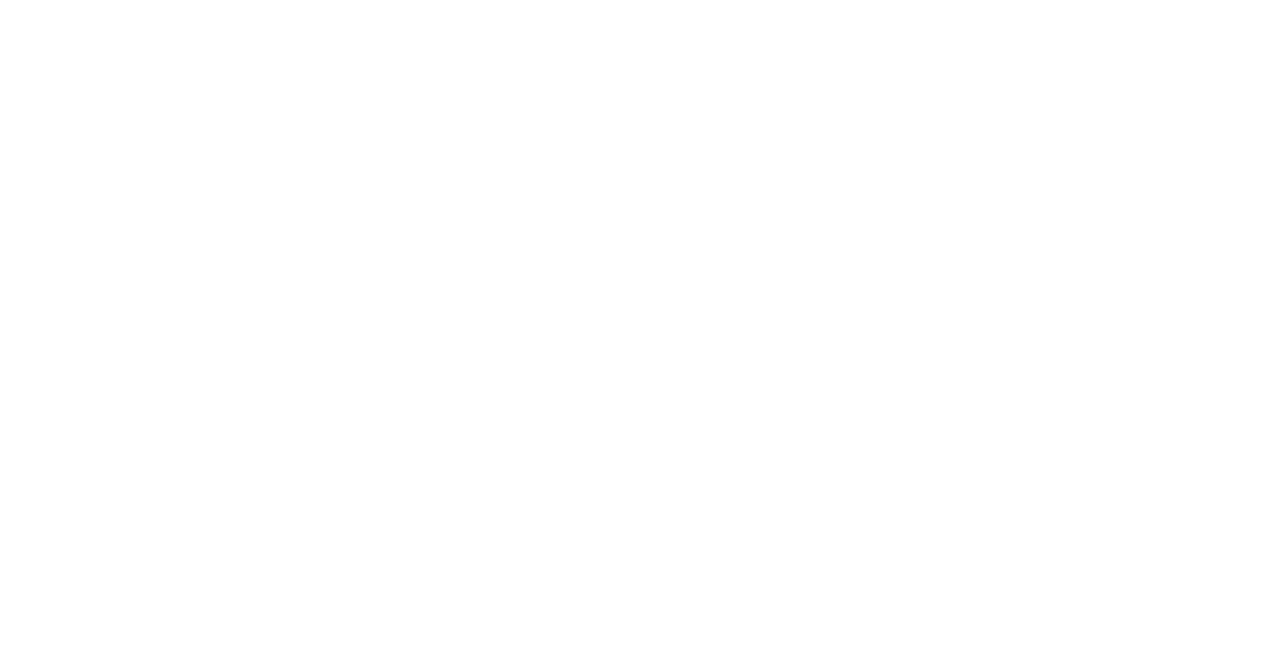
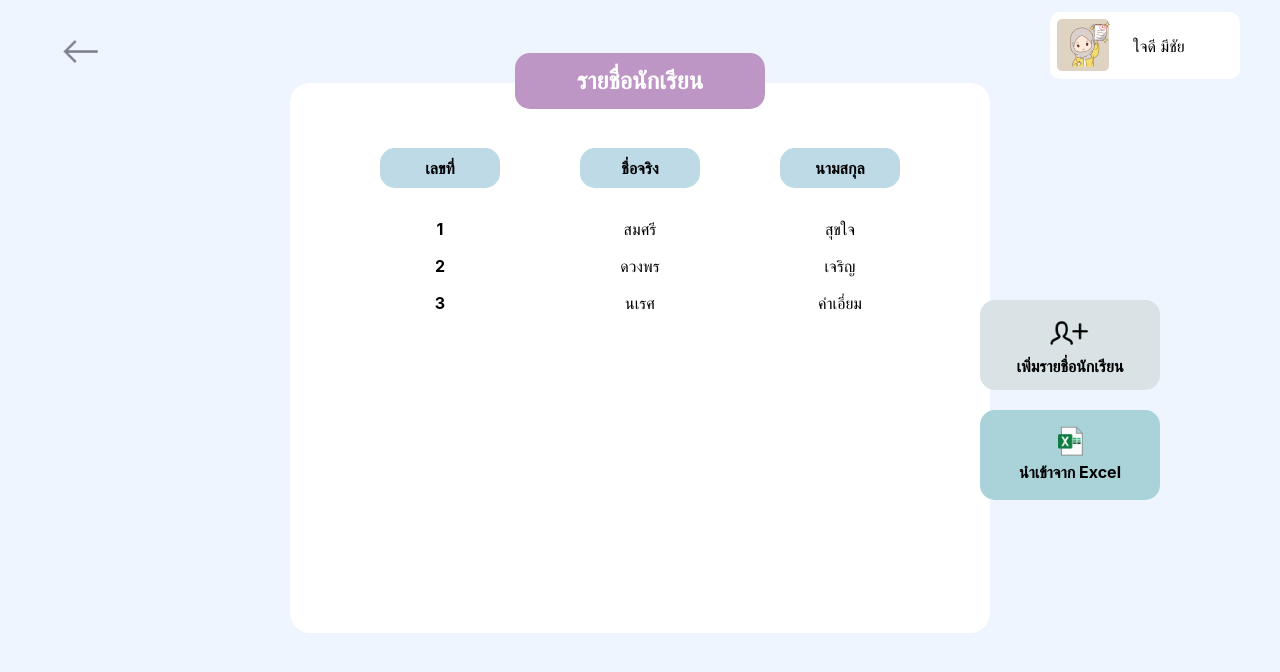
Before and after one commit to MinDDdo/Projectend_frontend, a Nuxt app: page /Studentlist in a window 1280 px wide. Before the commit this address had no page. Shown: the top 672 px of the page. Built offline with nearby package versions, Linux system fonts and the light colour scheme.

Commit message:
สร้างstudentlist page

```diff
--- /dev/null
+++ b/pages/Studentlist.vue
@@ -0,0 +1,96 @@
+<script setup lang="ts">
+
+</script>
+
+<template>
+    <div class="min-h-screen bg-[#EEF5FF] relative">
+        <div class="flex justify-between px-10 ">
+            <div class="mt-5">
+                <img src="~/assets/images/arrow.png"  alt="arrow"
+                class=" pl-3 w-[75px]"
+                />
+            </div>
+            <div class="">
+                <div class="bg-white flex gap-x-5 items-center mt-3 p-1 rounded-[10px] w-[190px] ">
+                    <img src="~/assets/images/T1.png" alt="T1"/>
+                    <p>ใจดี มีชัย</p>
+                </div>
+
+            </div>
+
+        </div>
+
+
+        <div class="flex justify-center ">
+            <div class="bg-white p-2 w-[700px] h-[550px] rounded-[20px] relative">
+                <div class="flex justify-center absolute -top-[30px] transform  left-1/2 -translate-x-1/2">
+                    <div class="bg-[#BE96C6] p-3 rounded-[15px] w-[250px]">
+                        <p class="text-center text-2xl font-bold text-white">รายชื่อนักเรียน</p>
+                    </div>
+                </div>
+                <div class="flex justify-center mt-14">
+                    <table class="w-[600px] ">
+                        <thead>
+                            <tr>
+                                <th >
+                                    <div class="flex justify-center">
+                                        <div class="bg-[#BEDAE6] p-2 w-[120px] rounded-[15px]">เลขที่</div>
+                                    </div>
+                                </th>
+                                <th >
+                                    <div class="flex justify-center">
+                                        <div class="bg-[#BEDAE6] p-2 w-[120px] rounded-[15px]">ชื่อจริง</div>
+                                    </div>
+                                </th>
+                                <th >
+                                    <div class="flex justify-center">
+                                        <div class="bg-[#BEDAE6] p-2 w-[120px] rounded-[15px]">นามสกุล</div>
+                                    </div>
+                                </th>
+
+                            </tr>
+                        </thead>
+
+                        <tbody>
+                            <tr>
+                                <td class="text-center font-bold pt-7">1</td>
+                                <td class="text-center  pt-7">สมศรี</td>
+                                <td class="text-center  pt-7">สุขใจ</td>
+                            </tr>
+
+                            <tr>
+                                <td class="text-center  font-bold pt-3">2</td>
+                                <td class="text-center pt-3">ดวงพร</td>
+                                <td class="text-center pt-3">เจริญ</td>
+                            </tr>
+
+                            <tr>
+                                <td class="text-center  font-bold pt-3">3</td>
+                                <td class="text-center pt-3">นเรศ</td>
+                                <td class="text-center pt-3">คำเอี่ยม</td>
+                            </tr>
+                        </tbody>
+                    </table>
+                </div>
+            </div>
+
+            <div class="flex flex-col gap-y-5 absolute right-[120px] top-1/2 transform -translate-y-1/2">
+                <div class="bg-[#D9E2E4] w-[180px] rounded-[15px] flex flex-col items-center p-3 h-[90px]">
+                    <img src="~/assets/images/person1.png"
+                    alt="person1"
+                    class="w-[40px]"
+                    />
+                    <p class="font-bold ">เพิ่มรายชื่อนักเรียน</p>
+                </div>
+
+                <div class="bg-[#AAD2D9] w-[180px] rounded-[15px] flex flex-col items-center p-3 h-[90px]">
+                    <img src="~/assets/images/excel.png"
+                    alt="excel"
+                    class="w-[25px] pt-1"
+                    />
+                    <p class="font-bold pt-1">นำเข้าจาก Excel</p>
+                </div>
+            </div>
+        </div>
+    </div>
+</template>
```
Also changed, not shown: assets/images/excel.png (added), assets/images/person1.png (added).
